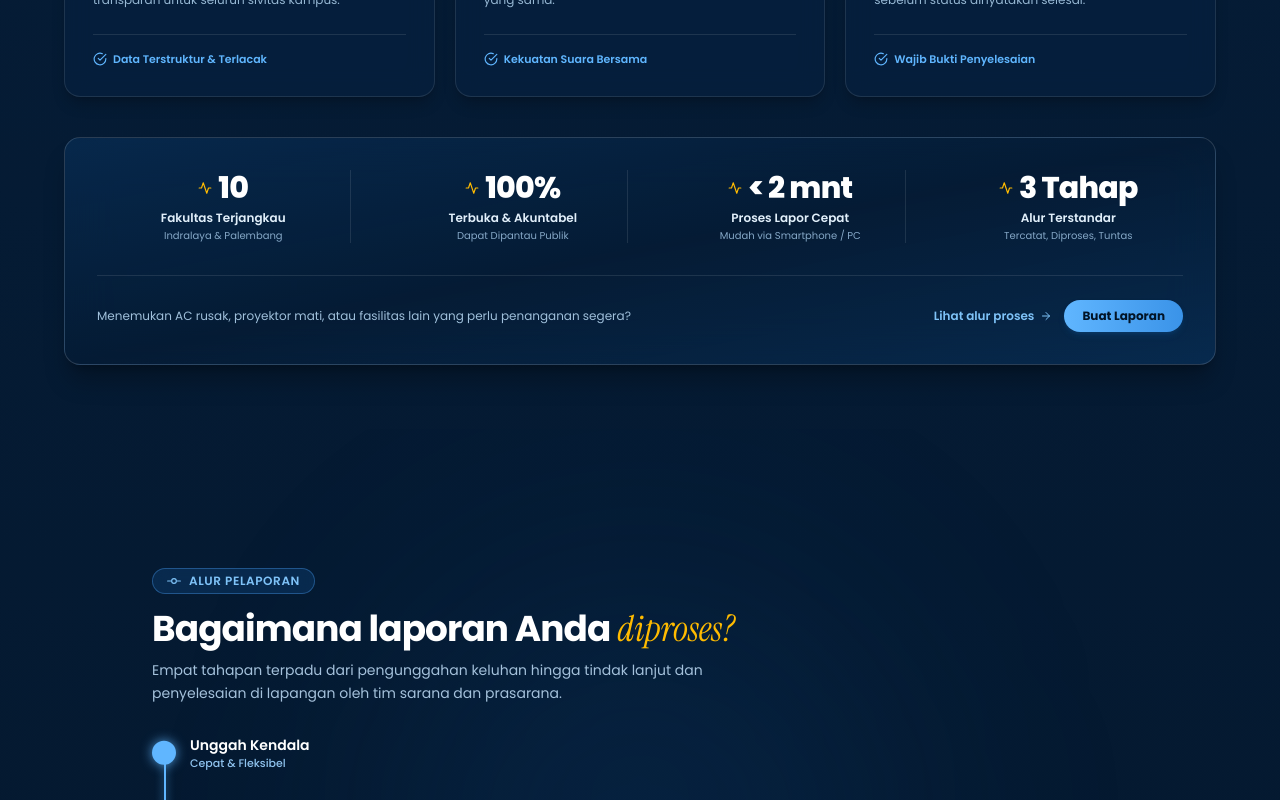
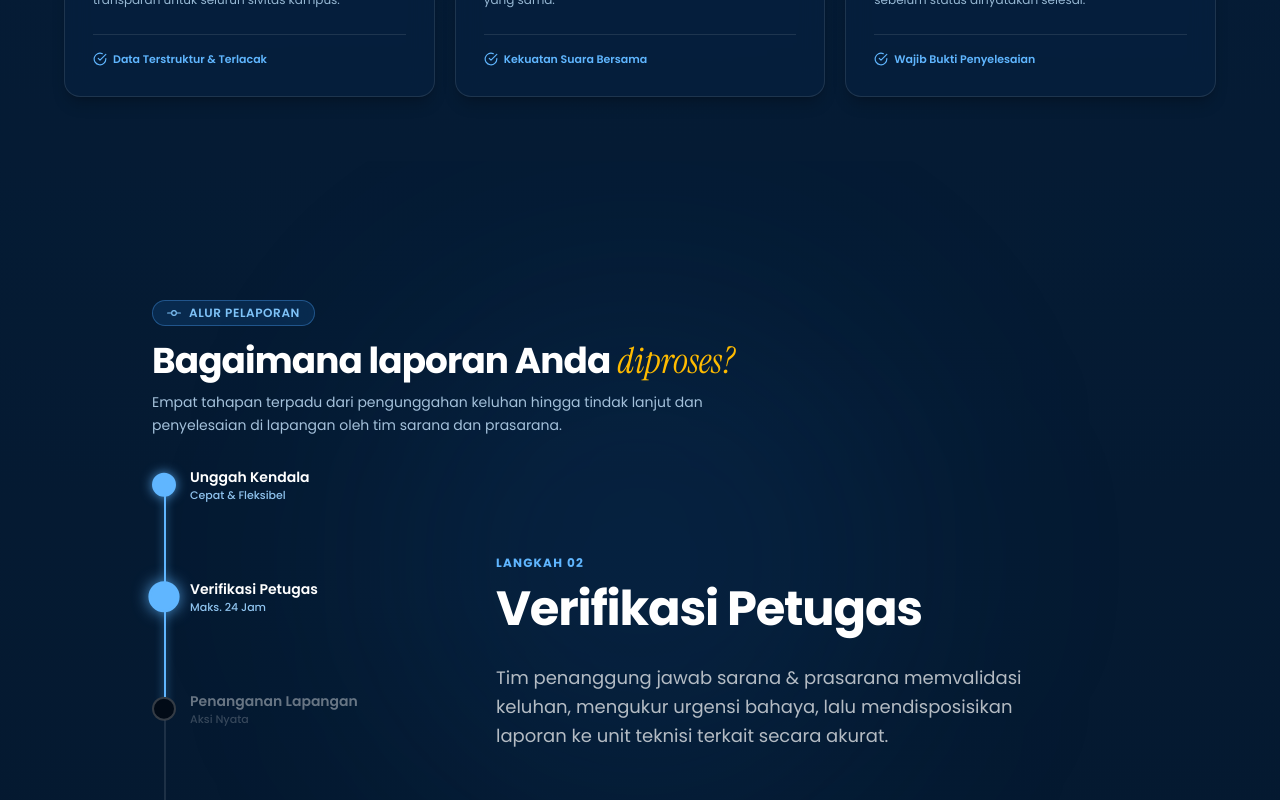
Before and after one commit to aditia-prtm/LaporUNSRI, a React (Vite) app: page / in a window 1280 px wide. Shown: the part 1380-2180 px from the top of the page. Built offline with nearby package versions, Linux system fonts and the light colour scheme; no server answers; a web font is replaced by a local one.

Commit message:
chore: remove useless thing on about

```diff
--- a/src/components/home/AboutSection.tsx
+++ b/src/components/home/AboutSection.tsx
@@ -33,13 +33,6 @@ const pillars = [
       'Terhubung langsung dengan dashboard teknisi dan admin kampus. Setiap perbaikan fasilitas wajib menyertakan dokumentasi foto hasil penanganan sebelum status dinyatakan selesai.',
     highlight: 'Wajib Bukti Penyelesaian',
   },
-]
-
-const stats = [
-  { number: '10', label: 'Fakultas Terjangkau', sub: 'Indralaya & Palembang' },
-  { number: '100%', label: 'Terbuka & Akuntabel', sub: 'Dapat Dipantau Publik' },
-  { number: '< 2 mnt', label: 'Proses Lapor Cepat', sub: 'Mudah via Smartphone / PC' },
-  { number: '3 Tahap', label: 'Alur Terstandar', sub: 'Tercatat, Diproses, Tuntas' },
 ]
 
 export function AboutSection({ onLearnMore, onStartReport }: AboutSectionProps) {
@@ -207,67 +200,6 @@ export function AboutSection({ onLearnMore, onStartReport }: AboutSectionProps)
             )
           })}
         </div>
-
-        {/* Stats & Mission Highlight Banner */}
-        <motion.div
-          initial={{ opacity: 0, y: 22 }}
-          whileInView={{ opacity: 1, y: 0 }}
-          viewport={{ once: true, margin: '-40px' }}
-          transition={{ duration: 0.6, delay: 0.2 }}
-          className="mt-10 overflow-hidden rounded-2xl border border-white/15 bg-gradient-to-br from-[#082e56]/70 via-[#051c36]/60 to-[#0c4278]/40 p-6 sm:p-8 backdrop-blur-xl shadow-xl shadow-black/25"
-        >
-          <div className="grid grid-cols-2 gap-6 lg:grid-cols-4 divide-y lg:divide-y-0 lg:divide-x divide-white/10">
-            {stats.map((stat, i) => (
-              <div
-                key={stat.label}
-                className={`flex flex-col items-center text-center ${
-                  i % 2 === 0 ? '' : 'max-lg:border-none'
-                } ${i > 1 ? 'pt-6 lg:pt-0' : ''} ${i > 0 ? 'lg:pl-6' : ''}`}
-              >
-                <div className="flex items-center gap-1.5">
-                  <FiActivity className="size-3.5 text-[#ffbb00]" aria-hidden="true" />
-                  <span className="font-['Poppins','Montserrat','Outfit',sans-serif] text-2xl sm:text-3xl font-extrabold text-white tracking-tight">
-                    {stat.number}
-                  </span>
-                </div>
-                <span className="mt-1 text-xs font-semibold text-[#e1effa]">
-                  {stat.label}
-                </span>
-                <span className="mt-0.5 text-[10px] text-[#86a8c7]">
-                  {stat.sub}
-                </span>
-              </div>
-            ))}
-          </div>
-
-          {/* Quick Action row inside about */}
-          <div className="mt-8 flex flex-col sm:flex-row items-center justify-between gap-4 border-t border-white/10 pt-6">
-            <p className="text-xs text-[#a0c0db] text-center sm:text-left">
-              Menemukan AC rusak, proyektor mati, atau fasilitas lain yang perlu penanganan segera?
-            </p>
-            <div className="flex items-center gap-3 shrink-0">
-              {onLearnMore && (
-                <button
-                  type="button"
-                  onClick={onLearnMore}
-                  className="inline-flex items-center gap-1.5 text-xs font-semibold text-[#7fc3f8] transition duration-200 hover:text-white"
-                >
-                  Lihat alur proses
-                  <FiArrowRight className="size-3" aria-hidden="true" />
-                </button>
-              )}
-              {onStartReport && (
-                <button
-                  type="button"
-                  onClick={onStartReport}
-                  className="flex items-center gap-1.5 rounded-full bg-gradient-to-r from-[#60b6ff] to-[#3a93e8] px-4.5 py-2 text-xs font-bold text-[#021427] shadow-md shadow-[#105292]/30 transition duration-200 hover:-translate-y-0.5 hover:brightness-110 active:translate-y-0"
-                >
-                  Buat Laporan
-                </button>
-              )}
-            </div>
-          </div>
-        </motion.div>
       </div>
     </section>
   )
```
